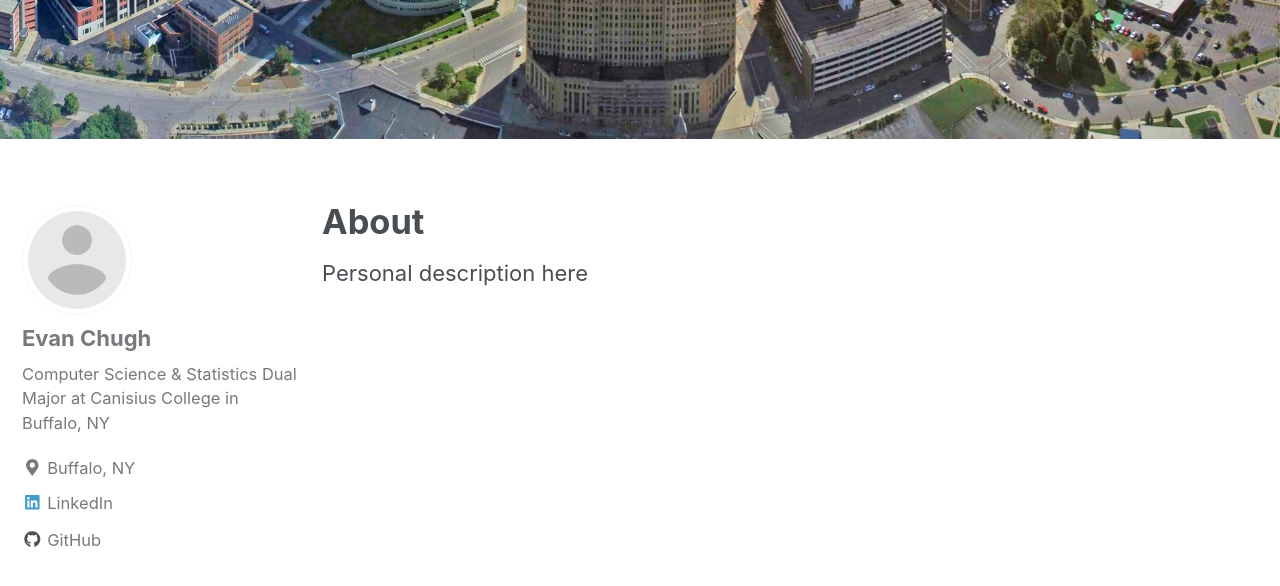
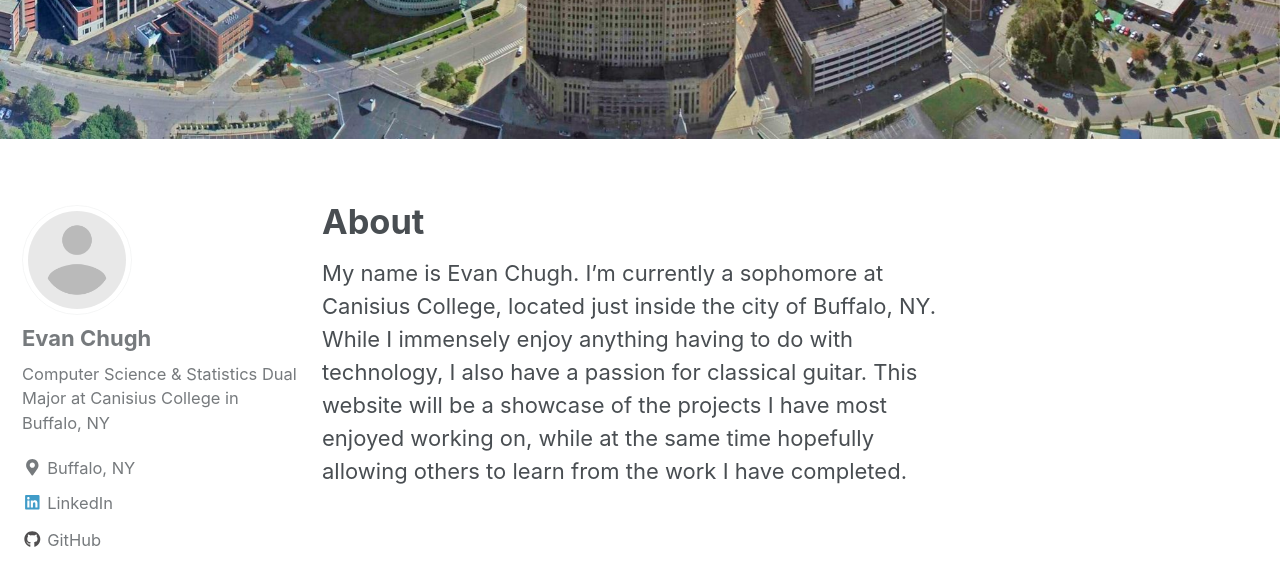
Before and after one commit to evanchugh/evanchugh.github.io, a Jekyll site: the page built from _pages/about.md, in a window 1280 px wide and 900 px high, scrolled down 481 px. Shown: the top 586 px of the window. Built offline with Jekyll 4.4.1, drawn with Linux system fonts in a browser that asks for light colours; nearby versions of some CDN libraries.

Commit message:
about page fixed

```diff
--- a/_pages/about.md
+++ b/_pages/about.md
@@ -1,8 +1,8 @@
 ---
 title: "About"
-permalink: "/about"
+permalink: "/about/"
 header:
   image: "/images/buffalo.jpg"
 ---
 
-Personal description here
+My name is Evan Chugh. I'm currently a sophomore at Canisius College, located just inside the city of Buffalo, NY. While I immensely enjoy anything having to do with technology, I also have a passion for classical guitar. This website will be a showcase of the projects I have most enjoyed working on, while at the same time hopefully allowing others to learn from the work I have completed.
```
